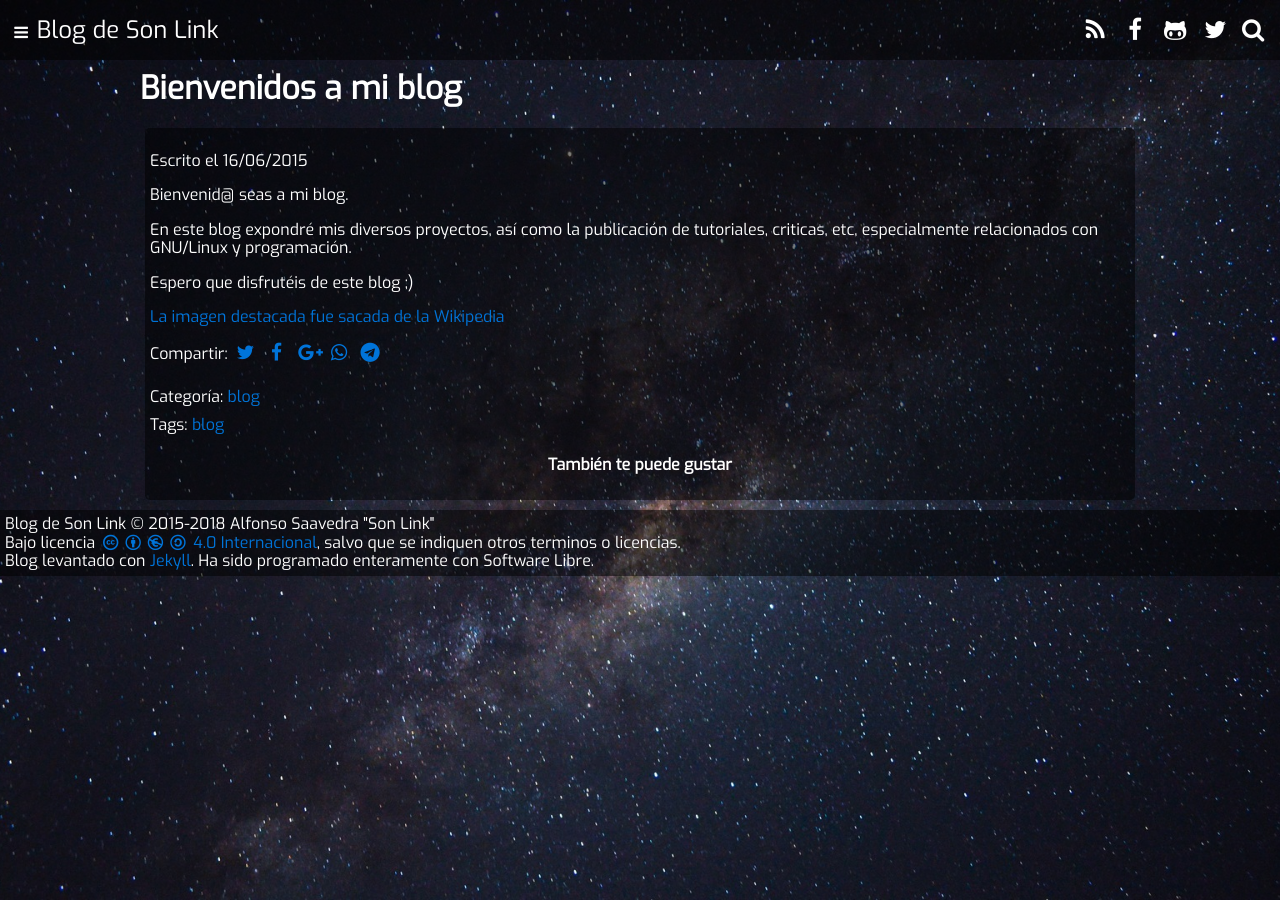
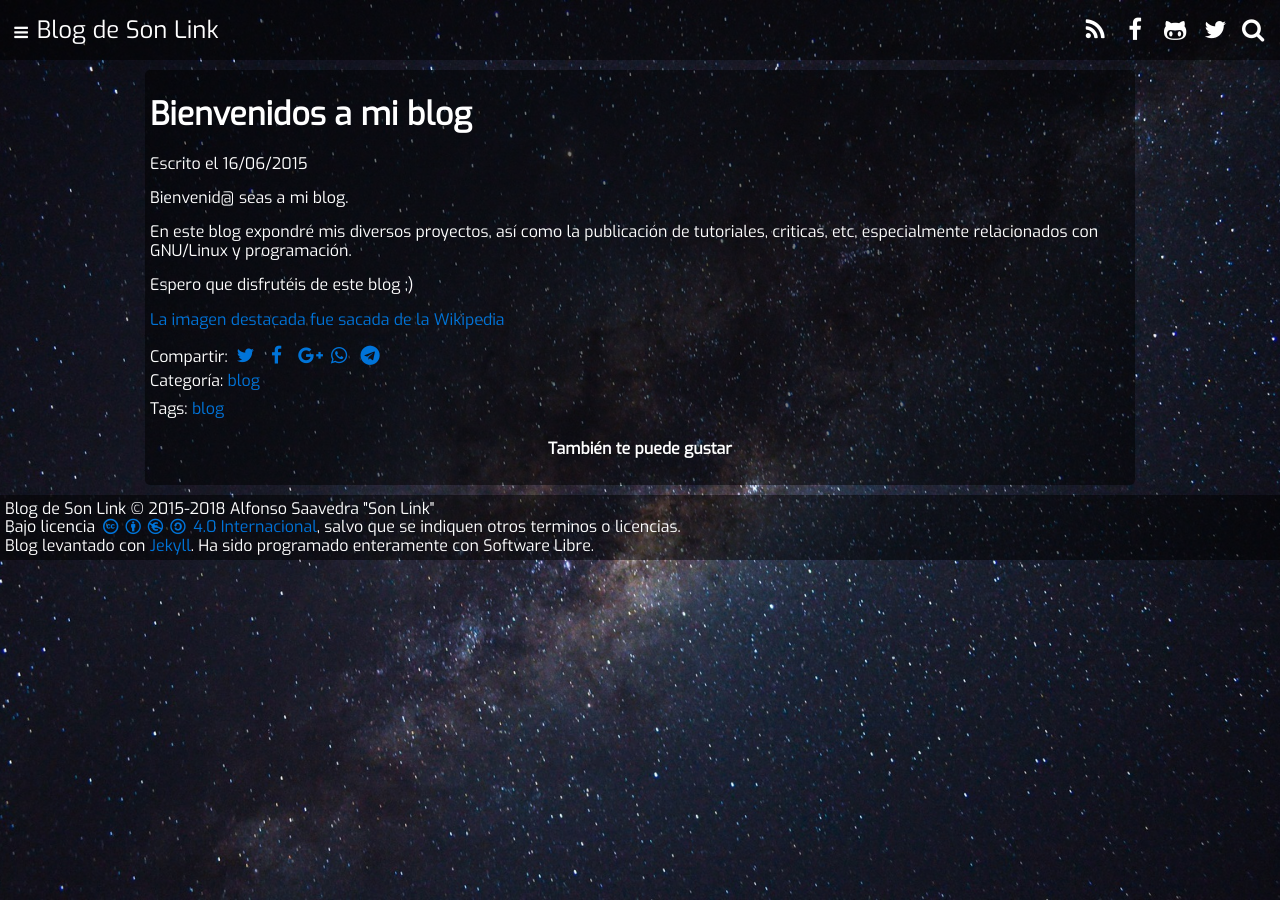
Before and after one commit to son-link/son-link.github.io, a Jekyll site: the page built from _posts/2015-06-16-bienvenidos.md, in a window 1280 px wide. Built offline with Jekyll 4.4.1, drawn with Linux system fonts in a browser that asks for light colours; comment, search, counter and statistics services are not loaded.

Commit message:
Movido el titulo de la entrada dentro de esta y movida la categoria dentro de una capa

```diff
--- a/_layouts/post.html
+++ b/_layouts/post.html
@@ -2,8 +2,8 @@
 layout: default
 comments: true
 ---
-<h1 class="title">{{ page.title }}</h1>
 <article id="entry">
+	<h1 class="title">{{ page.title }}</h1>
 	<div class="entry-body">
 		<h3>{{ post.title }}</h3>
 		<p class="uk-article-meta">Escrito el {{ page.date | date: "%d/%m/%Y" }}</p>
@@ -16,8 +16,9 @@ comments: true
 			<li><a class="icon-whatsapp" target="_black" href="whatsapp://send?text={{ page.url | prepend: site.url | cgi_escape}}" uk-icon="icon: whatsapp"></a></li>
 			<li><a class="icon-telegram" target="_black" href="https://t.me/share/url?url={{ page.url | prepend: site.url | cgi_escape}}" uk-icon="icon: whatsapp"></a></li>
 		</ul>
-		<br /><br />
-		Categoría: <a href="{{site.baseurl}}/categorias/#{{page.category|slugize}}">{{page.category}}</a>
+		<div id="category">
+			Categoría: <a href="{{site.baseurl}}/categorias/#{{page.category|slugize}}">{{page.category}}</a>
+		</div>
 		<ul class="tag_list">
 			Tags:
 			{% for tag in page.tags %}
```
